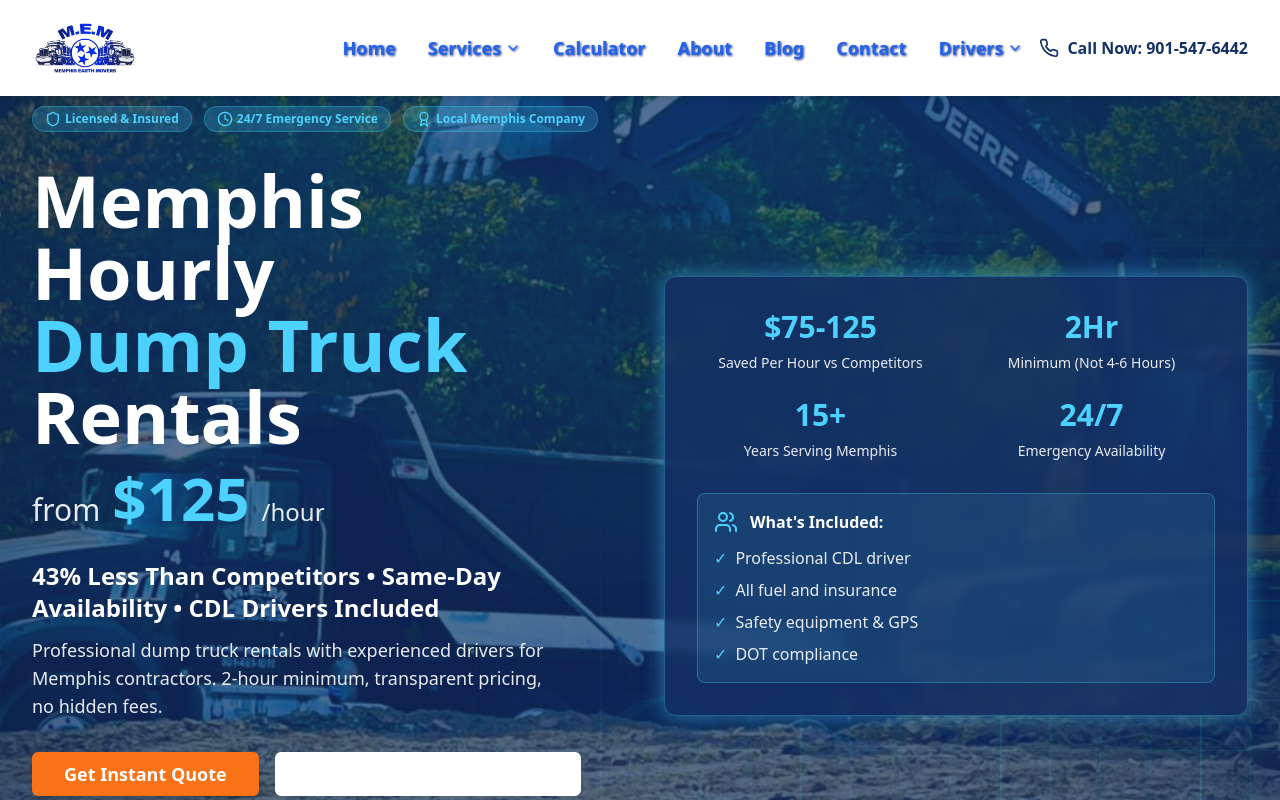
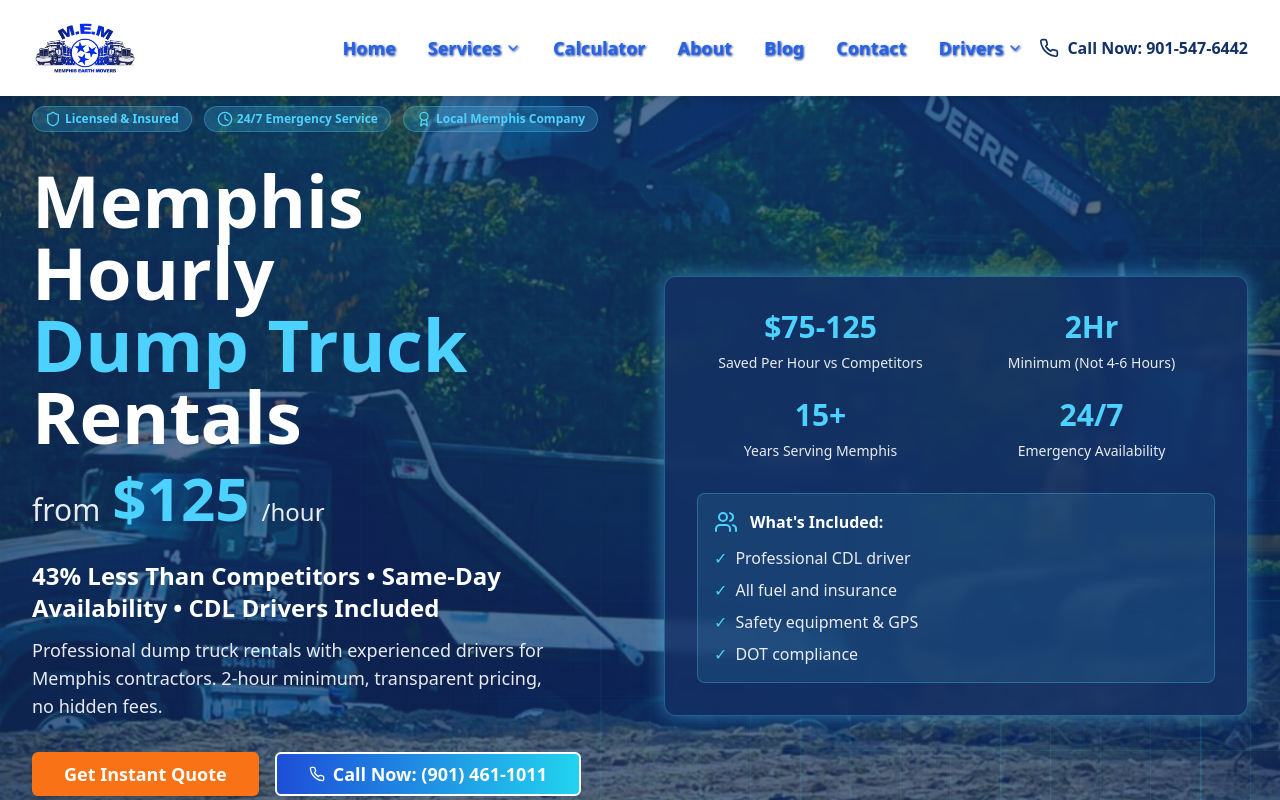
Before and after one commit to Digital-Frontier-Company/memphisearthmoversdotcom, a React (Vite) app: page /hourly-dump-truck-rental in a window 1280 px wide. Shown: the top 800 px of the page. Built offline with nearby package versions, Linux system fonts and the light colour scheme.

Commit message:
Update button color
Change button color to a gradient royal blue and cyan.

```diff
--- a/src/components/hourly-rental/EnhancedHero.tsx
+++ b/src/components/hourly-rental/EnhancedHero.tsx
@@ -77,7 +77,7 @@ const EnhancedHero = () => {
               <Button
                 variant="outline"
                 size="lg"
-                className="border-2 border-white text-white hover:bg-white hover:text-mem-darkNavy font-semibold px-8 py-4 text-lg"
+                className="border-2 border-white bg-gradient-to-r from-blue-700 to-cyan-400 text-white hover:from-blue-800 hover:to-cyan-500 font-semibold px-8 py-4 text-lg"
                 asChild
               >
                 <a href="tel:9014611011" className="flex items-center gap-2">
```
